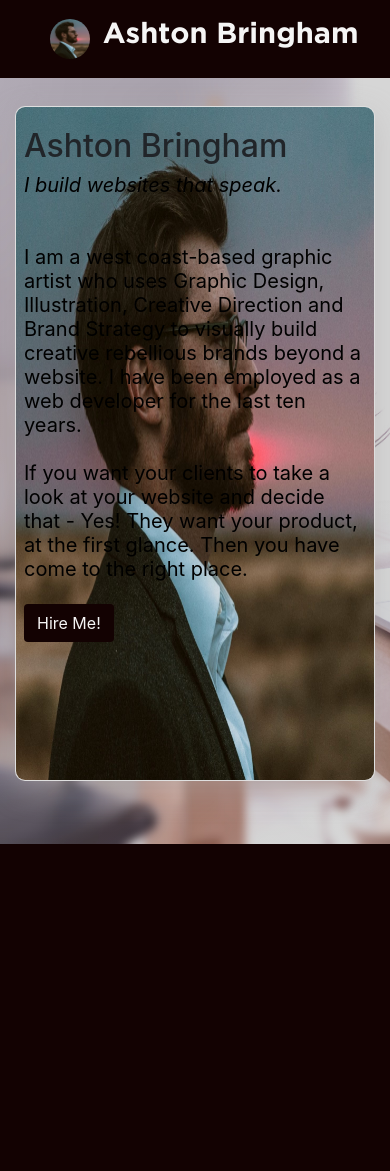
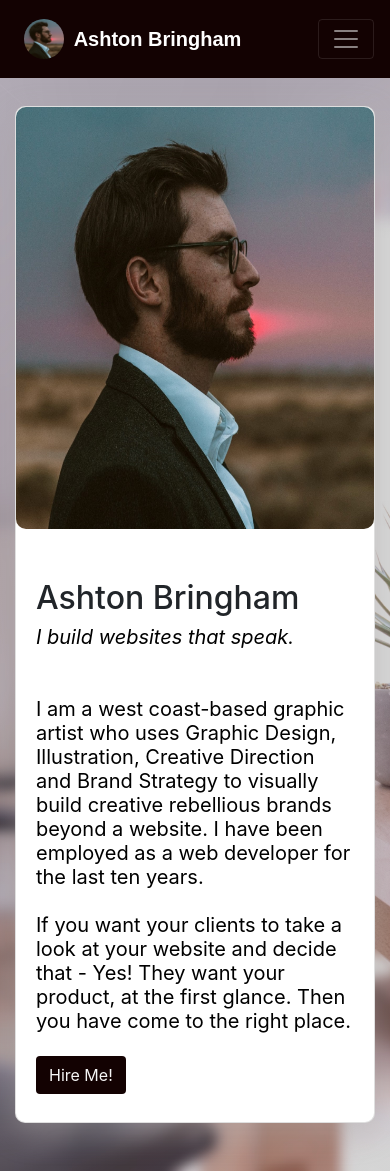
Before and after one commit to MAX-EINSTEIN/django-portfolio, a Django app: page / in a window 390 px wide. Before the commit the page ends 844 px from the top, so only its background shows below. Run offline with Django 3.2, Linux system fonts and the light colour scheme.

Commit message:
Made it mobile responsive

```diff
--- a/static/css/main.css
+++ b/static/css/main.css
@@ -1,10 +1,14 @@
 /* Background */
 
+html{
+  overflow-x: hidden;
+}
+
 body {
-  min-height: 100vh;
   background: linear-gradient(rgba(50,50,50,0.2), rgba(50,50,50,0.2)), url("../images/background.jpg");
   background-size: cover;
   background-repeat: no-repeat;
+  overflow-x: hidden;
 }
 
 
@@ -57,6 +61,7 @@ body {
   padding-top: 10px;
   padding-bottom: 10px;
 }
+
 .navbar .navbar-brand {
   color: whitesmoke;
 }
@@ -100,13 +105,18 @@ body {
 .navbar-brand {
   padding-left: 30px;
   padding-right: 30px;
-  font: Bold 29px/41px Gotham;
+}
+
+.navbar-brand .brand-name{
+  font: Bold 36px Gotham;
   letter-spacing: 0;
   color: #ffffff;
   opacity: 1;
 }
 
-.my-picture{
+.navbar-brand .brand-logo{
+  width: 40px;
+  height: 40px;
   border-radius: 20px 20px !important;
   padding: 0px;
   margin: 4px;
@@ -118,19 +128,17 @@ body {
 .about-card {
   border-radius: 10px;
   box-shadow: 0 10px 30px 0 rgba(172, 168, 168, 0.43);
-  overflow: hidden;
-  height: 80vh;
+  height: fit-content;
   width: 100%;
   margin-top: -20px;
 }
 
 .about-card-img {
-  border-radius: 0;
-  position: absolute;
   width: 100%;
   height: 80vh;
   -o-object-fit: repeat;
   object-fit: repeat;
+  border-radius: 10px;
 }
 
 .about-card .card-body {
@@ -145,43 +153,26 @@ body {
 }
 
 
-/* Media queries */
-
-@media (min-width: 1200px) {
-  .container {
-    max-width: 73%;
-  }
-  .card-columns {
-    column-gap: 3rem;
-  }
-}
-
-@media (max-width: 422px) {
-  .about-card .card-body {
-    padding: 20px 8px;
-  }
-}
-
-
 /* Card for Posts */
 
 .box-shadow {
   box-shadow: 0 0.25rem 0.75rem rgba(0, 0, 0, 0.05);
 }
 
+.card-post{
+  background: white;
+  padding: 0;
+  margin: 10px;
+  height: 420px;
+}
+
 .card-title {
   text-align: center;
-  font: 24px/34px Gotham;
+  font: 20px/20px Gotham;
   letter-spacing: 0;
   color: #454545;
   opacity: 1;
   margin-bottom: 0px;
-}
-
-.card-post{
-  background: white;
-  padding: 0;
-  margin: 10px;
 }
 
 .card-post img{
@@ -189,8 +180,8 @@ body {
 }
 
 .card-text {
-  text-align: center;
-  font: 16px/22px Gotham;
+  text-align: left;
+  font: 16px/22px sans-serif;
   letter-spacing: 0;
   color: #454545;
   opacity: 1;
@@ -224,6 +215,7 @@ body {
   color: #434343;
   opacity: 1;
 }
+
 .card-author-link {
   text-align: left;
   font: 16px/26px Gotham;
@@ -310,3 +302,45 @@ footer p {
   padding: 8px;
   border-radius: 6px 6px;
 }
+
+
+/* Media queries */
+
+@media (min-width: 1200px) {
+  .container {
+    max-width: 73%;
+  }
+  .card-columns {
+    column-gap: 3rem;
+  }
+}
+
+@media (max-width: 768px){
+  .my-picture{
+    height: 28px;
+    width: 28px;
+    border-radius: 14px 14px !important;
+    margin: 2px;
+  }
+
+  .navbar-brand {
+    padding-left: 4px;
+    padding-right: 4px;
+  }
+
+  .navbar-brand .brand-name{
+    font: Bold 20px Arial;
+    letter-spacing: 0;
+    line-height: 2.4;
+    color: #ffffff;
+    opacity: 1;
+  }
+
+  .about-card-img {
+    width: 100%;
+    height: 50vh;
+    -o-object-fit: repeat;
+    object-fit: repeat;
+    border-radius: 10px;
+  }
+}
--- a/templates/base.html
+++ b/templates/base.html
@@ -1,6 +1,6 @@
 {% load static %}
 <!doctype html>
-<html class="no-js" lang="">
+<html lang="en">
     <head>
         <meta charset="utf-8">
         <meta http-equiv="X-UA-Compatible" content="IE=edge,chrome=1">
@@ -14,15 +14,18 @@
         <link rel="stylesheet" href="{% static "css/main.css" %}">
     </head>
 
-    <body class="d-flex flex-column">
+    <body>
         <header>
             <nav class="navbar navbar-expand-lg navbar-dark bg-dark">
                 <a class="navbar-brand" href="/">
-                <img src="{% static 'images/ashton_small.jpg' %}" width="40" height="40" class="d-inline-block align-top my-picture" alt="my picture" loading="lazy">
-                Ashton Bringham
+                <img src="{% static 'images/ashton_small.jpg' %}"  class="d-inline-block align-top brand-logo" alt="my picture" loading="lazy">
+                <span class="brand-name">Ashton Bringham</span>
                 </a>
+                <button class="navbar-toggler" type="button" data-toggle="collapse" data-target="#navbarSupportedContent" aria-controls="navbarSupportedContent" aria-expanded="false" aria-label="Toggle navigation">
+                    <span class="navbar-toggler-icon"></span>
+                </button>
 
-                <div class="collapse navbar-collapse my-2 my-lg-0" id="navbarNav">
+                <div class="collapse navbar-collapse my-2 my-lg-0" id="navbarSupportedContent">
                     <ul class="navbar-nav ml-auto">
                     <li class="nav-item active">
                         <a class="nav-link" href="/">Home</a>
@@ -63,5 +66,5 @@
         <script src="https://cdn.jsdelivr.net/npm/popper.js@1.16.1/dist/umd/popper.min.js" integrity="sha384-9/reFTGAW83EW2RDu2S0VKaIzap3H66lZH81PoYlFhbGU+6BZp6G7niu735Sk7lN" crossorigin="anonymous"></script>
         <script src="https://cdn.jsdelivr.net/npm/bootstrap@4.5.3/dist/js/bootstrap.min.js" integrity="sha384-w1Q4orYjBQndcko6MimVbzY0tgp4pWB4lZ7lr30WKz0vr/aWKhXdBNmNb5D92v7s" crossorigin="anonymous"></script>
 
-        </body>
+    </body>
 </html>
--- a/templates/index.html
+++ b/templates/index.html
@@ -9,10 +9,10 @@ Ashton Bringham
 
 <div class="card about-card">
     <div class="row no-gutters">
-        <div class="col-md-6">
+        <div class="col-sm-8 col-md-6">
             <img src="{% static 'images/ashton.jpg' %}" alt="login" class="about-card-img">
         </div>
-        <div class="col-md-6">
+        <div class="col-sm-8 col-md-6">
             <div class="card-body">
                 <h2> Ashton Bringham <h2>
                 <div class="about-card-description">
```
Also changed, not shown: blog/templates/blog/snippet_post_list.html (+6 -7 lines), db.sqlite3.
